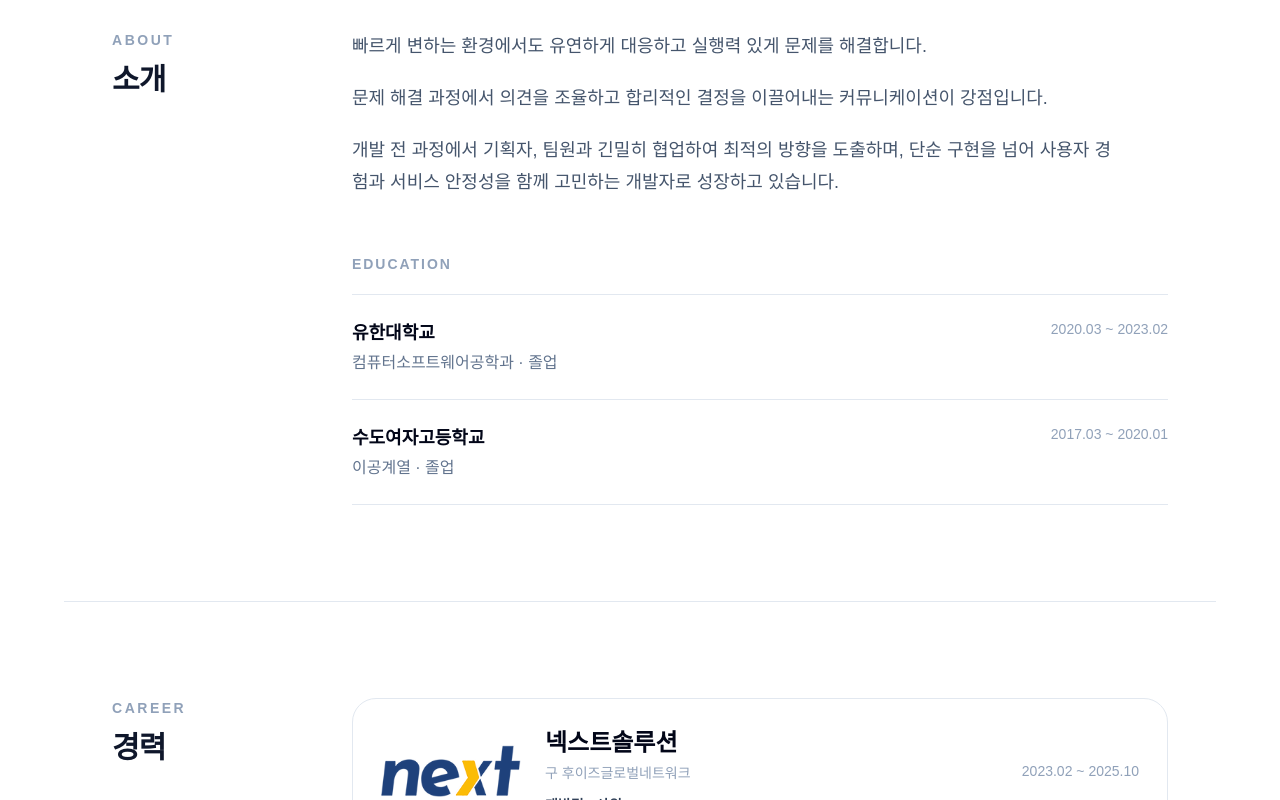
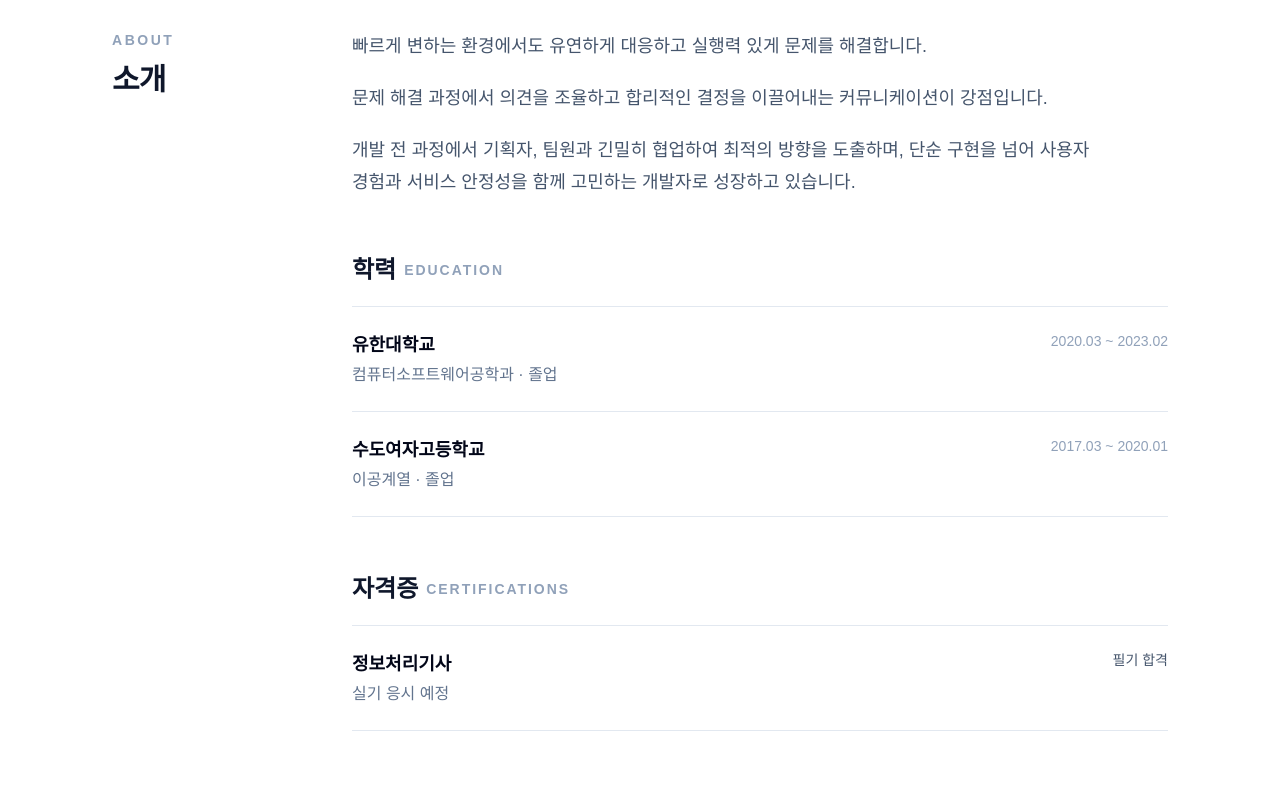
Before and after one commit to kojihye0621/portfolio, a Next.js app in the folder frontend/: page / in a window 1280 px wide. Shown: the part 840-1640 px from the top of the page. Built offline with nearby package versions, Linux system fonts and the light colour scheme.

Commit message:
내용 수정

```diff
--- a/frontend/app/globals.css
+++ b/frontend/app/globals.css
@@ -2,6 +2,7 @@
 
 * {
   box-sizing: border-box;
+  word-break: keep-all;
 }
 
 html {
--- a/frontend/app/page.tsx
+++ b/frontend/app/page.tsx
@@ -2,7 +2,7 @@ import Image from 'next/image';
 import { resumeData } from '../data/resume';
 
 export default function ResumePage() {
-  const { profile, introduction, education, career, projects, skills, closing } =
+  const { profile, introduction, education, certifications, career, projects, skills, closing } =
     resumeData;
 
   const basePath = process.env.NEXT_PUBLIC_BASE_PATH ?? '';
@@ -101,9 +101,12 @@ export default function ResumePage() {
           </div>
 
           <div>
-            <h3 className="mb-5 text-sm font-semibold uppercase tracking-[0.14em] text-slate-400">
+            <div className='mb-5 flex items-center'>
+            <h2 className=" text-2xl font-bold ">학력</h2>
+            <h3 className="ml-2 text-sm font-semibold uppercase tracking-[0.14em] text-slate-400">
               Education
             </h3>
+            </div>
 
             <div className="divide-y divide-slate-200 border-y border-slate-200">
               {education.map((item) => (
@@ -121,6 +124,34 @@ export default function ResumePage() {
                   </div>
 
                   <span className="text-sm text-slate-400">{item.period}</span>
+                </article>
+              ))}
+            </div>
+          </div>
+          <div>
+            <div className='mb-5 flex items-center'>
+            <h2 className=" text-2xl font-bold ">자격증</h2>
+            <h3 className="ml-2 text-sm font-semibold uppercase tracking-[0.14em] text-slate-400">
+              Certifications
+            </h3>
+            </div>
+
+            <div className="divide-y divide-slate-200 border-y border-slate-200">
+              {certifications.map((item) => (
+                <article
+                  className="flex flex-col justify-between gap-3 py-6 sm:flex-row sm:items-start"
+                  key={item.name}
+                >
+                  <div>
+                     <strong className="text-lg text-slate-950">
+                      {item.name}
+                    </strong>
+                    <p className="mt-1 text-slate-500">
+                      {item.memo}
+                    </p>
+                  </div>
+
+                  <span className="text-sm text-slate-600">{item.status}</span>
                 </article>
               ))}
             </div>
@@ -222,9 +253,6 @@ export default function ResumePage() {
                       <h3 className="text-2xl font-bold tracking-tight text-slate-950">
                         {project.title}
                       </h3>
-                      <p className="mt-3 max-w-2xl leading-7 text-slate-500">
-                        {project.summary}
-                      </p>
                     </div>
 
                     {project.links && (
@@ -242,7 +270,11 @@ export default function ResumePage() {
                         ))}
                       </div>
                     )}
+
                   </div>
+                  <p className="mt-3 max-w-2xl leading-7 text-slate-500">
+                        {project.summary}
+                      </p>
 
                   <div className="mt-10 grid gap-5 lg:grid-cols-2">
                     {project.details.map((detail) => (
@@ -351,6 +383,7 @@ export default function ResumePage() {
         </div>
       </section>
 
+{/* 차후 위치 수정 필 */}
       <footer className="flex flex-col items-center justify-between gap-3 border-t border-slate-800 bg-slate-950 px-6 py-8 text-sm text-slate-400 sm:flex-row sm:px-10 lg:px-12">
         <p className="font-semibold text-white">{profile.name}</p>
 
--- a/frontend/data/resume.ts
+++ b/frontend/data/resume.ts
@@ -50,6 +50,16 @@ export const resumeData = {
       major: '이공계열',
       status: '졸업',
       period: '2017.03 ~ 2020.01',
+    },
+  ],
+
+  certifications: [
+    {
+      name : '정보처리기사',
+      status: '필기 합격',
+      // acquiredAt: '',
+      // expiresAt: '',
+      memo : '실기 응시 예정'
     },
   ],
 
```
